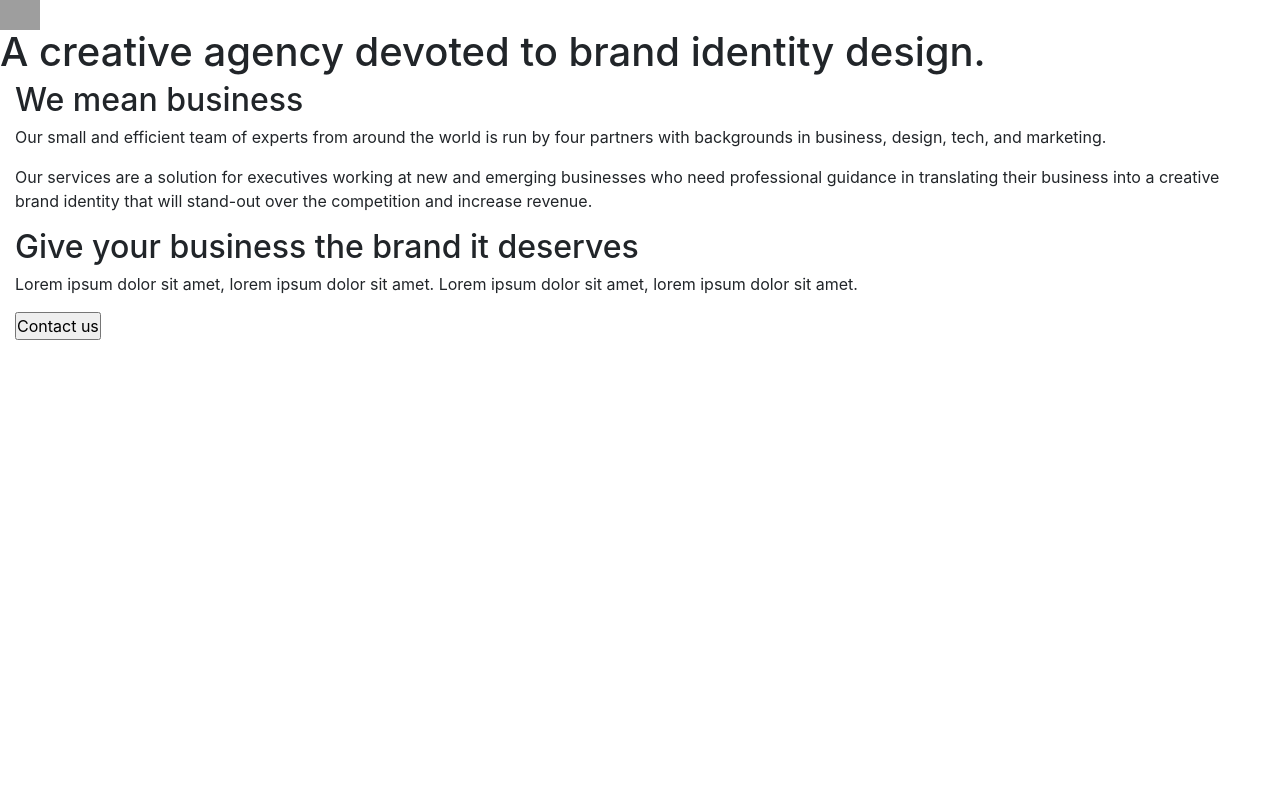
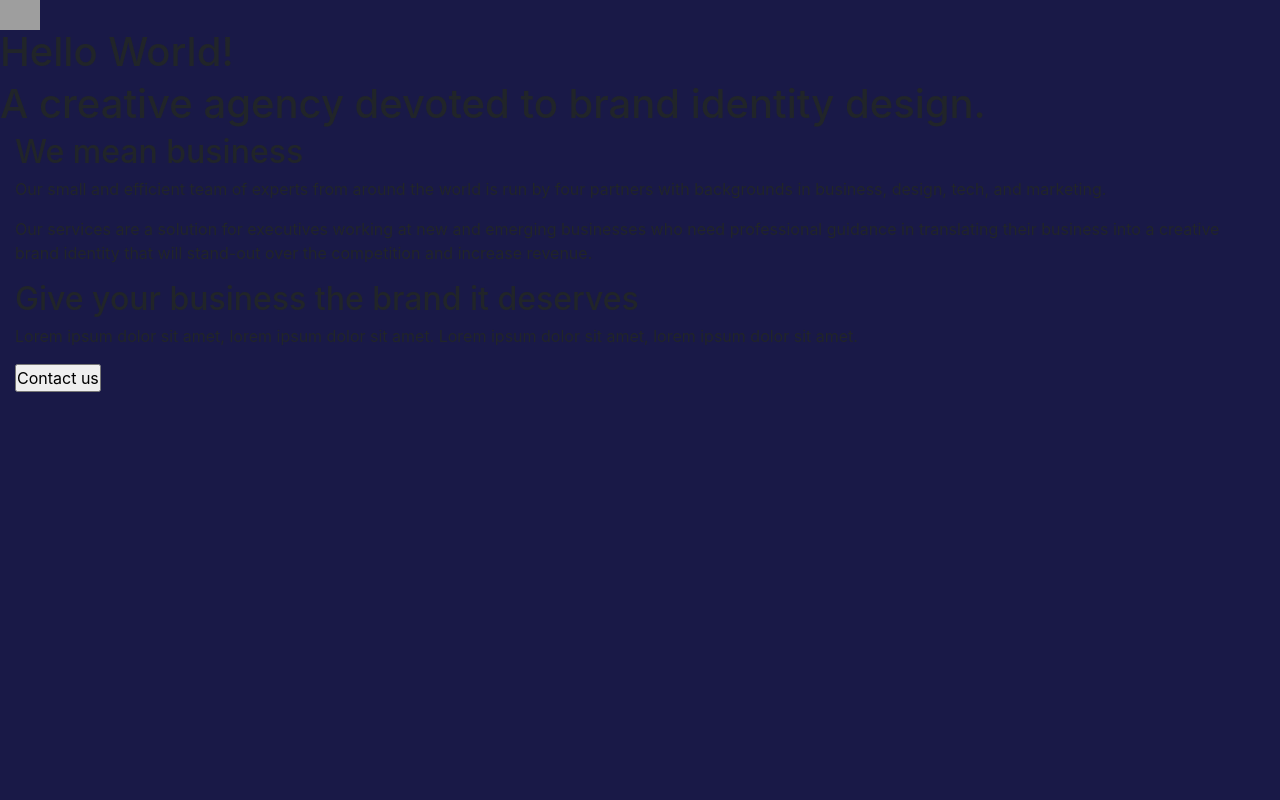
Before and after one commit to polyfen/oldpolyfen, a PHP site: page / in a window 1280 px wide. Run offline with PHP 8.4, Linux system fonts and the light colour scheme; some libraries are stand-ins or nearby versions; grey boxes are pictures that could not be loaded.

Commit message:
Removed "?" from php closing tabs

```diff
--- a/index.php
+++ b/index.php
@@ -2,13 +2,13 @@
 <html lang="en">
 
 <!-- INCLUDE HEAD.PHP start -->
-  <?php include 'sections/head.php';?>
+  <?php include 'sections/head.php'?>
 <!-- INCLUDE HEAD.PHP end -->
 
   <body id="home">
 
     <!-- INCLUDE HEADER.PHP start -->
-      <?php include 'sections/header.php';?>
+      <?php include 'sections/header.php'?>
     <!-- INCLUDE HEADER.PHP end -->
 
     <section id="cover">
@@ -25,7 +25,7 @@
       </div>
     </section>
 
-    <section class="container-fluid" id="about">
+    <section class="container-fluid" id="call-to-action">
       <div class="row">
         <div class="col">
           <h2>Give your business the brand it deserves</h2>
@@ -36,7 +36,7 @@
     </section>
 
     <!-- INCLUDE FOOTER.PHP start -->
-      <?php include 'sections/footer.php';?>
+      <?php include 'sections/footer.php'?>
     <!-- INCLUDE FOOTER.PHP end -->
 
   </body>
--- a/libs/css/general.css
+++ b/libs/css/general.css
@@ -6,7 +6,7 @@
 }
 
 html, body {
-  background: #TBD; /* Space */
+  background: #191947; /* Space */
   overflow-x: hidden !important;
 }
 
--- a/sections/header.php
+++ b/sections/header.php
@@ -1,3 +1,4 @@
 <header>
   <img src="imgs/logo/logo.svg" height="30px" width="auto" alt="Polyfen">
+  <h1>Hello World!</h1>
 </header>
```
